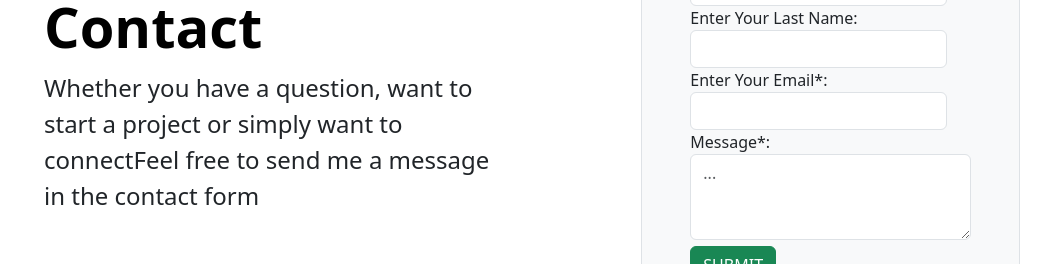
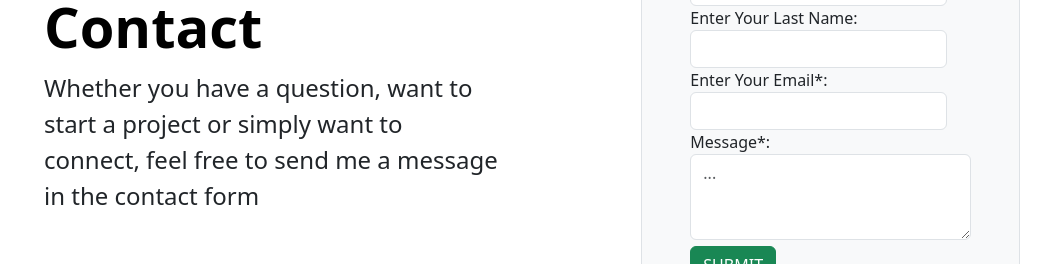
Before and after one commit to kennyyy5/kennyyy5.github.io, a plain HTML site: page index.html in a window 1280 px wide. Shown: the part 2715-2979 px from the top of the page, without its empty margins (108-1171 px from the left). Drawn offline with nearby package versions, Linux system fonts and the light colour scheme.

Commit message:
Update index.html

```diff
--- a/index.html
+++ b/index.html
@@ -249,7 +249,7 @@
   <div class="row align-items-center g-lg-5 py-5">
     <div class="col-lg-7 text-center text-lg-start">
       <h1 class="display-4 fw-bold lh-1 text-body-emphasis mb-3">Contact</h1>
-      <p class="col-lg-10 fs-4">Whether you have a question, want to start a project or simply want to connectFeel free to send me a message in the contact form</p>
+      <p class="col-lg-10 fs-4">Whether you have a question, want to start a project or simply want to connect, feel free to send me a message in the contact form</p>
     </div>
     <div class="col-md-10 mx-auto col-lg-5">
 
```
